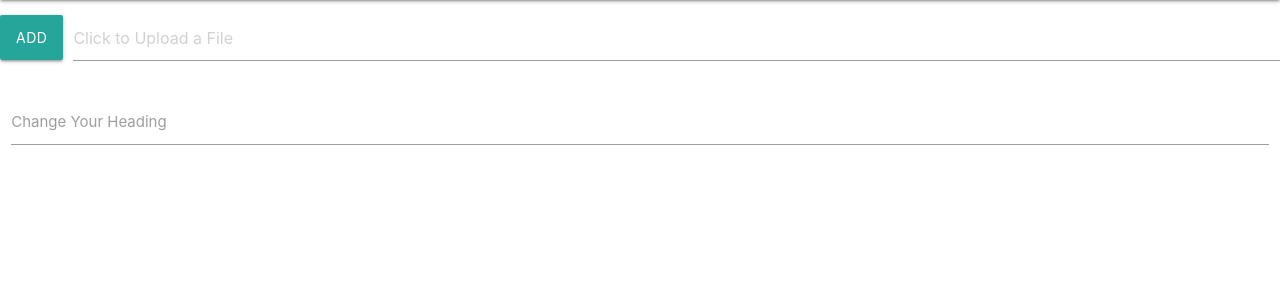
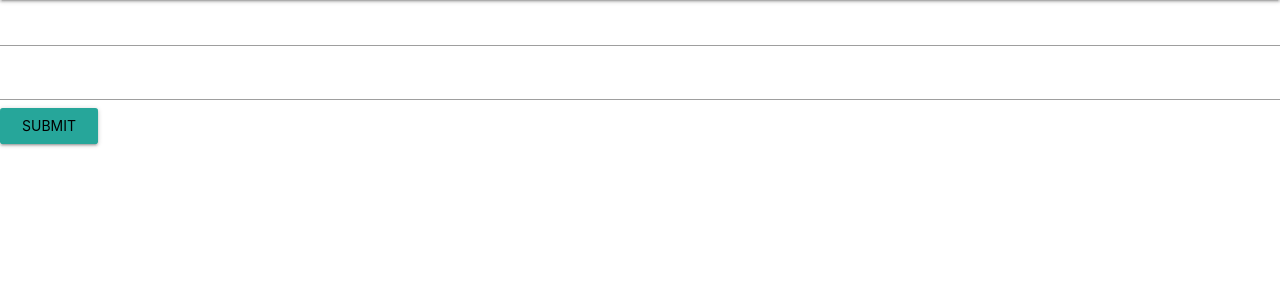
Before and after one commit to codexter1/CMS, a Django app: template CMS/main_app/templates/index.html in a window 1280 px wide. Shown: the part 64-364 px from the top of the page. Run offline with Django 3.2, Linux system fonts and the light colour scheme; the template is opened without the code that fills it, so the values that code supplies are empty; parts of the project's set-up code (start-up, migrations or seed data) failed here and were passed over.

Commit message:
changes to model and form

```diff
--- a/CMS/main_app/models.py
+++ b/CMS/main_app/models.py
@@ -1,12 +1,12 @@
 from django.db import models
-# from django.contrib.auth.models import User
+from django.contrib.auth.models import User
 
 # Create your models here.
 
 class Header(models.Model):
-    # user = models.ForeignKey(User, on_delete=models.CASCADE)
+    user = models.ForeignKey(User, on_delete=models.CASCADE)
+    image = models.URLField()
     title = models.CharField(max_length=200)
-    image = models.URLField()
 
     def __str__(self):
         return self.title
--- a/CMS/main_app/templates/home.html
+++ b/CMS/main_app/templates/home.html
@@ -7,9 +7,9 @@
   <body>
     {% for header in header %}
 
-    <h1>{{header.title}}</h1>
 
     <img src="{{header.image}}" alt="background image">
+    <h1>{{header.title}}</h1>
     {% endfor %}
   </body>
 </html>
--- a/CMS/main_app/templates/index.html
+++ b/CMS/main_app/templates/index.html
@@ -32,27 +32,37 @@
       </div>
     </nav>
 
-    <div class="row">
-      <form action="#">
-        <div class="file-field input-field">
-          <div class="btn">
-            <span>Add</span>
-            <input type="file">
+    <!-- <div class="row">
+      <form action="post_url/" method="post"> -->
+        <!-- <div class="file-field input-field"> -->
+          <!-- <div class="btn"> -->
+            <!-- <span>Add</span> -->
+            <!-- <input type="text"> -->
+          <!-- </div> -->
+          <!-- <div class="file-path-wrapper">
+            <input class="file-path validate" type="text" placeholder="Banner URL">
           </div>
-          <div class="file-path-wrapper">
-            <input class="file-path validate" type="text" placeholder="Click to Upload a File">
-          </div>
+        </div> -->
+      <!-- </form>
+    <form class="col s12"> -->
+      <!-- <div class="row">
+        <div class="input-field col s12">
+          <input id="header" type="text" class="validate">
+          <label for="header">Change Your Heading</label>
         </div>
-      </form>
-    <form class="col s12">
-      <div class="row">
-        <div class="input-field col s12">
-          <input id="email" type="text" class="validate">
-          <label for="email">Change Your Heading</label>
-        </div>
-      </div>
+      </div> -->
+    <!-- <input class="btn waves-effect waves-light" type="submit" value="Submit" />
     </form>
-  </div>
+  </div> -->
+
+  <form action="post_url/" method="POST">
+      {% csrf_token %}
+      <input type="text" name="image" value="">
+      <input type="text" name="title" value="">
+      <input class="btn waves-effect waves-light" type="submit" value="Submit" />
+  </form>
+
+
 
   <script src="https://ajax.googleapis.com/ajax/libs/jquery/3.3.1/jquery.min.js"></script>
    <script src="{% static 'app.js' %}"></script>
--- a/CMS/main_app/urls.py
+++ b/CMS/main_app/urls.py
@@ -4,5 +4,5 @@ from . import views
 urlpatterns = [
 	path('', views.index, name='index'),
 	path('home', views.home, name='home'),
-	path('post_url', views.post_frontpage_header, name='post_frontpage_header'),
+	path('post_url/', views.post_frontpage_header, name='post_frontpage_header'),
 ]
```
Also changed, not shown: CMS/main_app/forms.py (+5 -3 lines), CMS/main_app/views.py (+7 -11 lines), CMS/main_app/migrations/0003_header_user.py (added).
